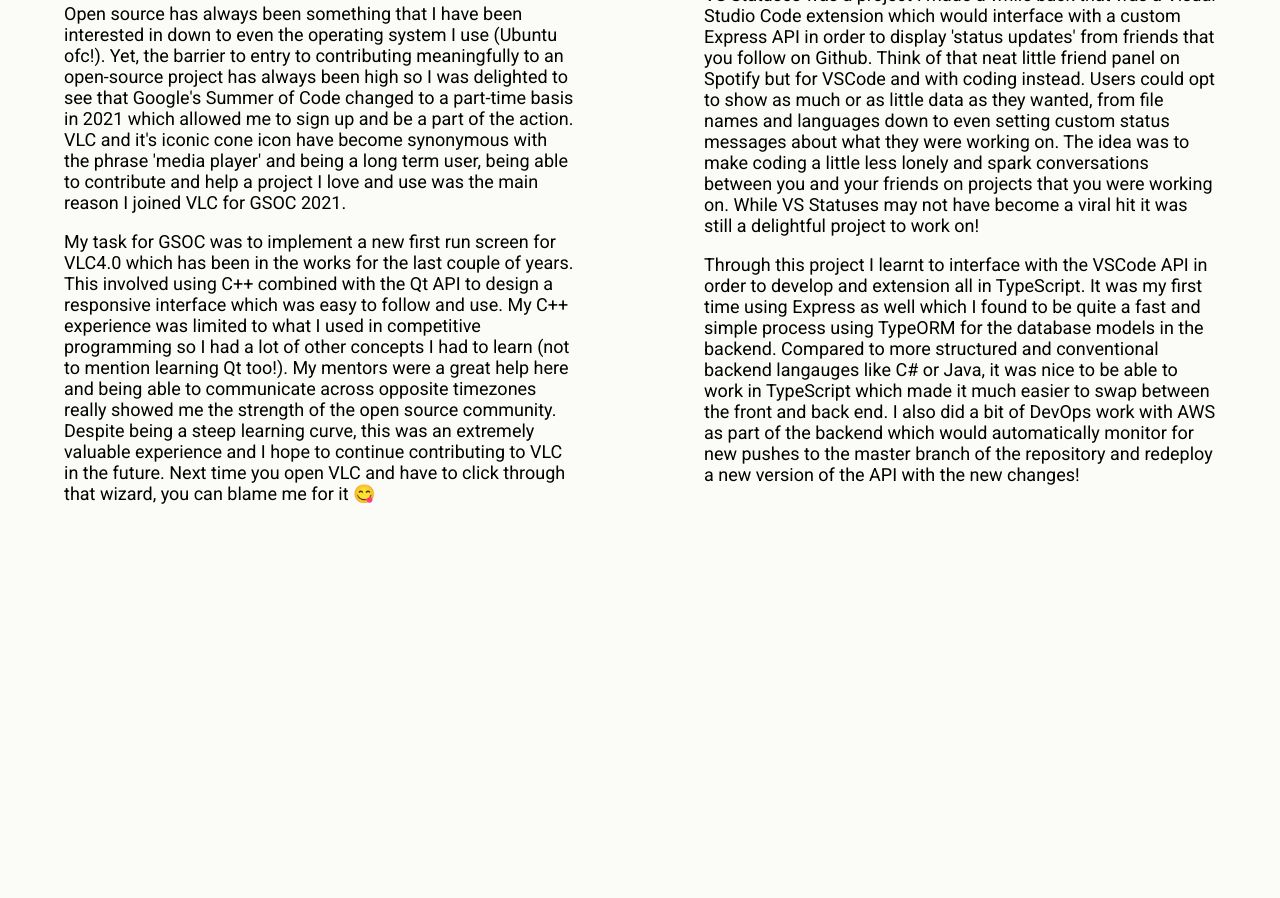
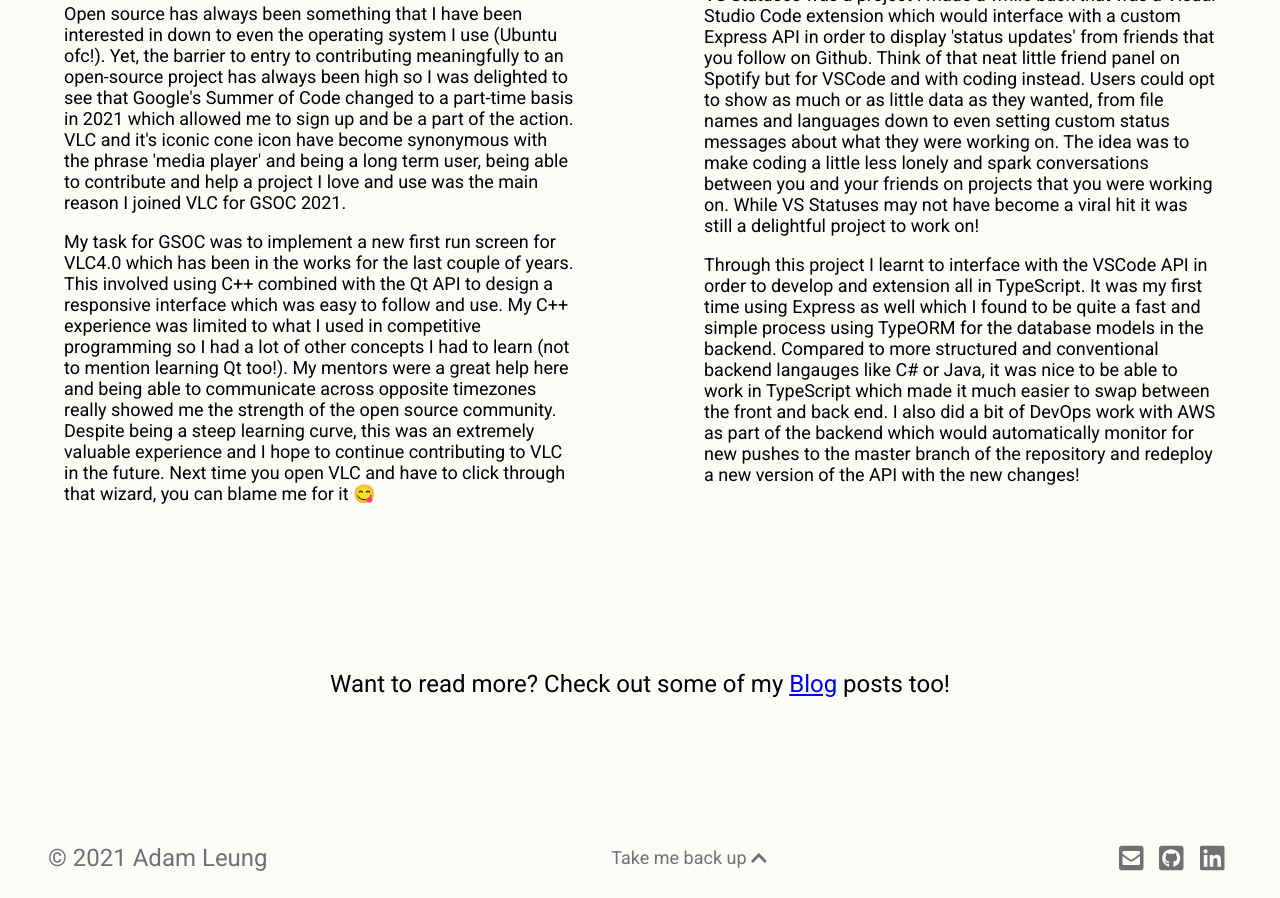
Before and after one commit to aleung27/personal-website, a Gatsby site: page / in a window 1280 px wide. Shown: the part 4677-5575 px from the top of the page. Before the commit the page ends 5227 px from the top, so only its background shows below. Built offline with nearby package versions, Linux system fonts and the light colour scheme; Gatsby itself is replaced by a stand-in of ours.

Commit message:
Footer and bottom text - home almost done!

```diff
--- /dev/null
+++ b/src/components/Footer.tsx
@@ -0,0 +1,48 @@
+import { css } from "@emotion/react";
+import { faChevronUp } from "@fortawesome/free-solid-svg-icons";
+import { FontAwesomeIcon } from "@fortawesome/react-fontawesome";
+import { Colours, Sizes } from "../util/constants";
+import Socials from "./atomic/Socials";
+
+const Footer = () => {
+  return (
+    <div css={styles.footer}>
+      <span css={styles.copyright}>&#169; 2021 Adam Leung</span>
+      <div
+        css={styles.uptext}
+        onClick={() => window.scroll({ top: 0, left: 0, behavior: "smooth" })}
+      >
+        Take me back up <FontAwesomeIcon icon={faChevronUp} />
+      </div>
+      <Socials tooltipDirection="top" style={css({ paddingRight: "3rem" })} />
+    </div>
+  );
+};
+
+const styles = {
+  footer: css({
+    display: "flex",
+    flexDirection: "row",
+    justifyContent: "space-between",
+    alignItems: "center",
+    width: "100%",
+    height: "10vh",
+  }),
+  copyright: css({
+    fontSize: Sizes.large,
+    color: Colours.gray4,
+    paddingLeft: "3rem",
+  }),
+  uptext: css({
+    color: Colours.gray4,
+    fontSize: Sizes.med,
+    transition: "margin 1s ease",
+    "&:hover": {
+      marginBottom: "1em",
+      color: Colours.black,
+      cursor: "pointer",
+    },
+  }),
+};
+
+export default Footer;
--- a/src/components/HelmetWrapper.tsx
+++ b/src/components/HelmetWrapper.tsx
@@ -5,6 +5,7 @@ const HelmetWrapper = () => {
     margin: 0;
     font-family: 'Roboto', sans-serif;
     font-size: 14px;
+    font-weight: 400;
     background-color: #fbfbf8;
     color: #000000;
   }`;
--- a/src/pages/index.tsx
+++ b/src/pages/index.tsx
@@ -7,6 +7,7 @@ import { faArrowDown } from "@fortawesome/free-solid-svg-icons";
 import { Colours, Sizes } from "../util/constants";
 import Header from "../components/atomic/Header";
 import { Portfolio, Projects } from "../components/data/PanelConstants";
+import Footer from "../components/Footer";
 
 const Index = () => {
   return (
@@ -51,6 +52,16 @@ const Index = () => {
       </div>
 
       <div css={styles.project}>{Projects}</div>
+
+      <div css={styles.ending}>
+        Want to read more? Check out some of my{" "}
+        <a href="/blog" target="_self" rel="noopener noreferrer external">
+          Blog
+        </a>{" "}
+        posts too!
+      </div>
+
+      <Footer />
     </div>
   );
 };
@@ -86,6 +97,12 @@ const styles = {
     display: "grid",
     gridTemplateColumns: "1fr 1fr",
   }),
+  ending: css({
+    textAlign: "center",
+    fontWeight: 400,
+    fontSize: Sizes.large,
+    padding: "5em 0",
+  }),
 };
 
 export default Index;
```
